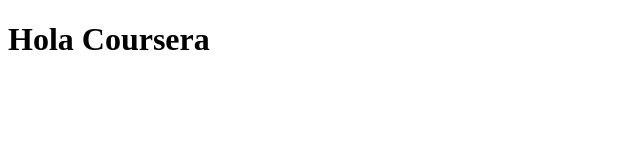
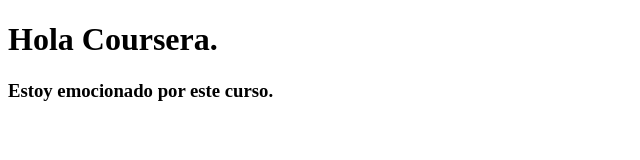
Before and after one commit to mromalv/coursera-angular, a plain HTML site: page index.html in a window 1280 px wide. Shown: the whole page, without its empty margins (0-640 px from the left). Drawn offline with Linux system fonts and the light colour scheme.

Commit message:
New version of web file.

```diff
--- a/index.html
+++ b/index.html
@@ -5,6 +5,7 @@
     <title>Coursera Angular</title>
   </head>
   <body>
-    <h1>Hola Coursera</h1>
+    <h1>Hola Coursera.</h1>
+    <h3>Estoy emocionado por este curso.</h3>
   </body>
 </html>
```
